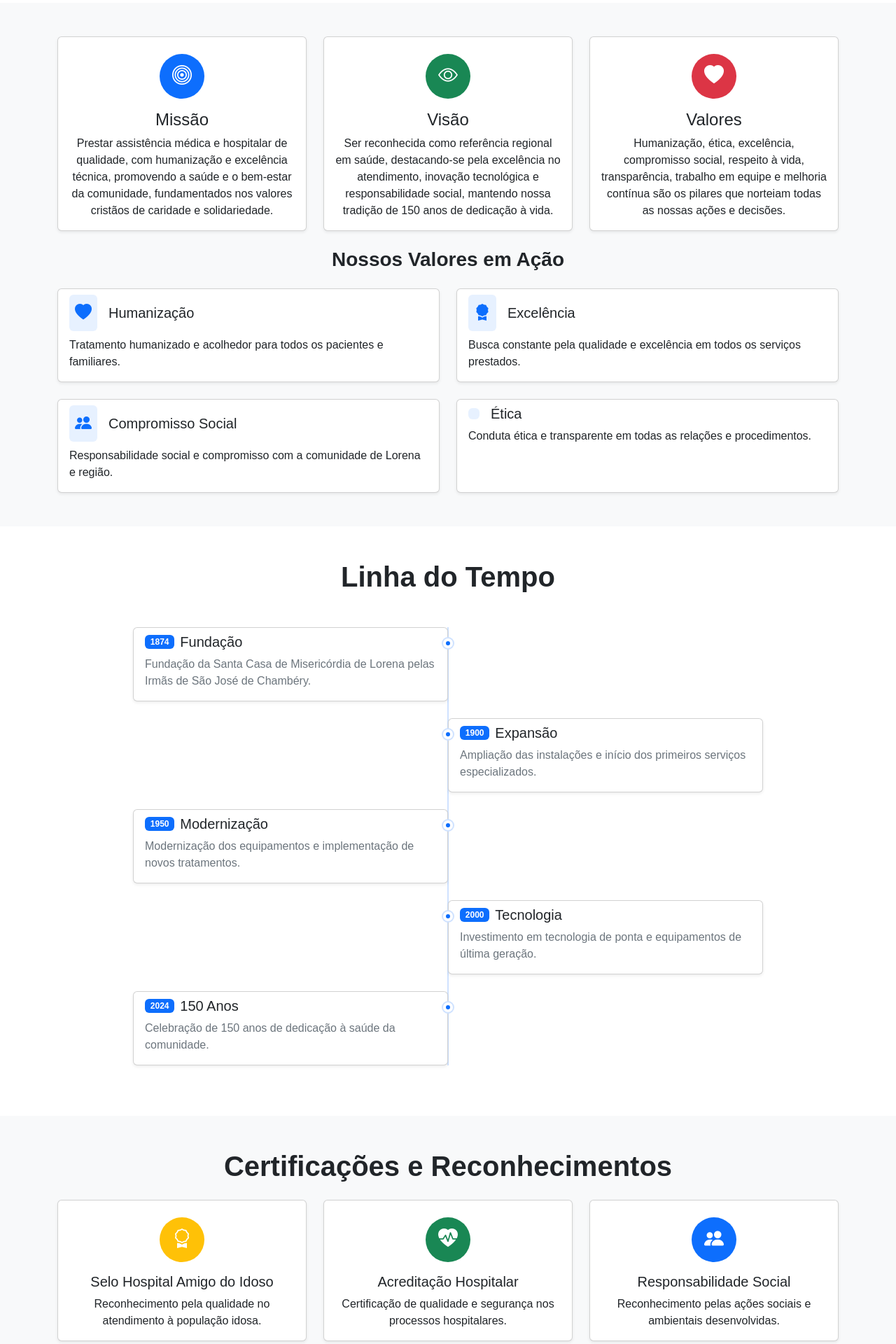
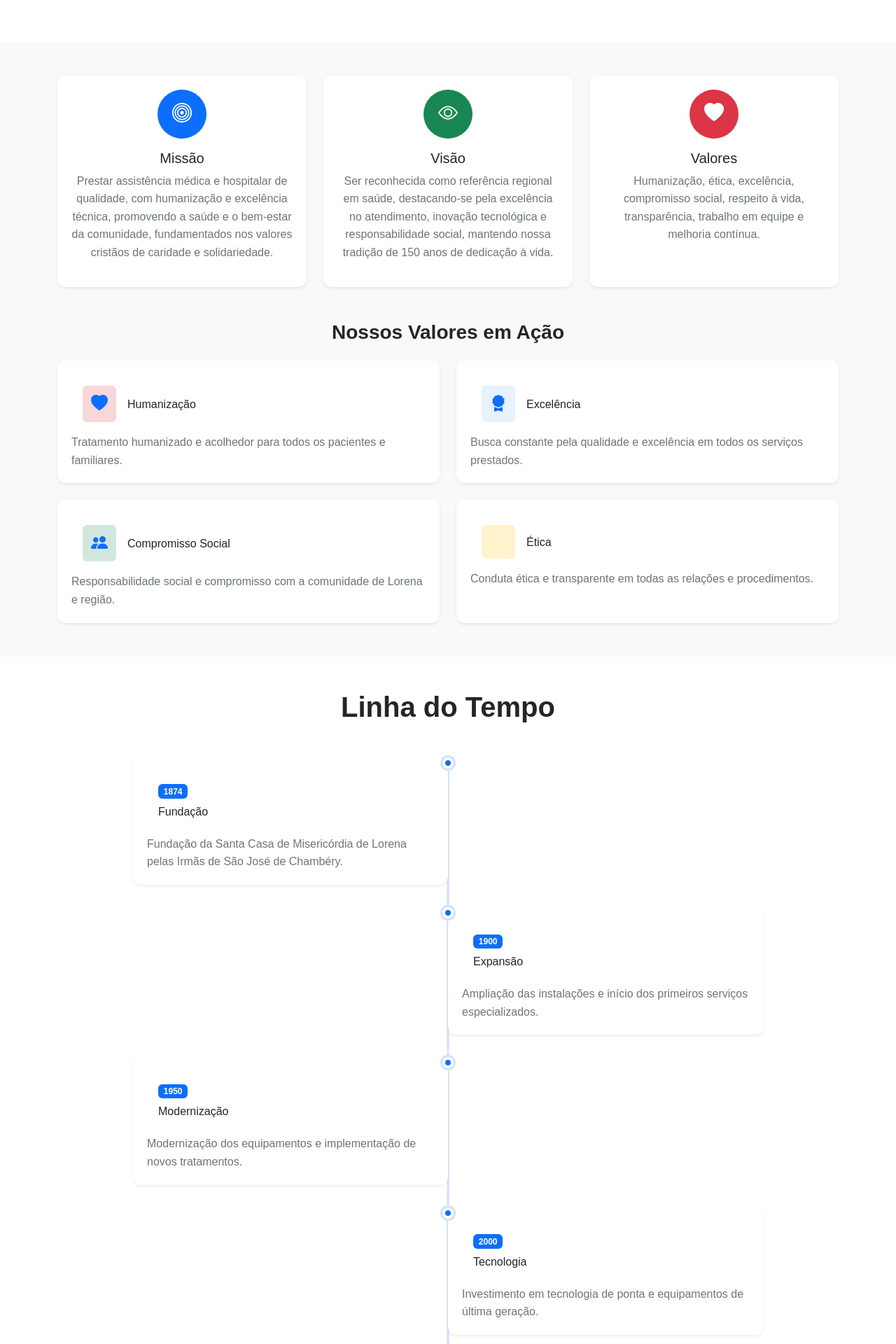
Before and after one commit to SCL-Desenvolvimento/SantaCasaLorena, an Angular app in the folder santacasalorena.client/: page /institucional in a window 1280 px wide. Shown: the part 840-2760 px from the top of the page at 70% size. Built offline with nearby package versions, Linux system fonts and the light colour scheme.

Commit message:
insitucional melhorado.

```diff
--- a/santacasalorena.client/src/app/pages/institucional/institucional.component.css
+++ b/santacasalorena.client/src/app/pages/institucional/institucional.component.css
@@ -1,20 +1,82 @@
-/* Gradiente do hero (equivalente ao tailwind from-blue-600 to-blue-800) */
+/* Hero */
 .hero-gradient {
   background: linear-gradient(90deg, #0d6efd 0%, #0a58ca 100%);
+  background-size: 200% 200%;
+  animation: gradientMove 6s ease infinite;
 }
 
-/* Hover suave nos cards de valores */
+@keyframes gradientMove {
+  0% {
+    background-position: 0% 50%;
+  }
+
+  50% {
+    background-position: 100% 50%;
+  }
+
+  100% {
+    background-position: 0% 50%;
+  }
+}
+
+/* Ícones circulares */
+.icon-circle {
+  width: 70px; /* ligeiramente maior para respiro */
+  height: 70px;
+  border-radius: 50%;
+  display: flex;
+  align-items: center;
+  justify-content: center;
+  margin: 0 auto; /* centraliza dentro do card */
+}
+
+/* Cards */
+.card {
+  border: none; /* mantém visual limpo */
+  border-radius: 0.75rem; /* bordas levemente arredondadas */
+  padding: 1.25rem; /* espaçamento interno padrão */
+}
+
+.card-body {
+  padding: 1rem 0 0 0; /* espaço entre título e descrição */
+}
+
+.card-header {
+  padding: 1rem; /* adiciona respiro no header */
+}
+
+/* Cards */
 .card-hover {
-  transition: box-shadow 0.25s ease;
+  transition: transform 0.25s ease, box-shadow 0.25s ease;
 }
 
   .card-hover:hover {
+    transform: translateY(-5px);
     box-shadow: 0 0.75rem 1.5rem rgba(0,0,0,0.08);
+  }
+
+.card-header .d-flex {
+  align-items: center;
+  gap: 0.75rem;
+}
+
+.card-header .rounded {
+  display: flex;
+  align-items: center;
+  justify-content: center;
+  min-width: 48px;
+  min-height: 48px;
+  border-radius: 50%;
+}
+
+.text-secondary {
+  line-height: 1.6;
 }
 
 /* Timeline */
 .timeline {
   position: relative;
+  max-width: 900px;
 }
 
 .timeline-line {
@@ -22,49 +84,51 @@
   top: 0;
   bottom: 0;
   left: 50%;
-  width: 2px;
   transform: translateX(-50%);
-  background: #cfe2ff; /* azul clarinho */
+  width: 3px;
+  background: #cfe2ff;
 }
 
 .timeline-item {
   position: relative;
+  margin-bottom: 2rem;
 }
 
-  .timeline-item .timeline-dot {
+.timeline-dot {
   position: absolute;
-    left: 1rem; /* mobile: alinha à esquerda */
-    top: 1rem;
-    width: 14px;
-    height: 14px;
+  left: 50%;
+  transform: translateX(-50%);
+  width: 16px;
+  height: 16px;
   background: #0d6efd;
   border: 4px solid #fff;
   border-radius: 50%;
-    box-shadow: 0 0 0 2px #cfe2ff;
+  box-shadow: 0 0 0 3px #cfe2ff;
   z-index: 2;
 }
 
-  .timeline-item .timeline-content {
-    margin-left: 3rem; /* espaço para o dot no mobile */
-  }
-
-/* Desktop: alternância esquerda/direita ao redor da linha central */
-@media (min-width: 768px) {
-  .timeline-item {
-    margin-bottom: 2rem;
-  }
-
-    .timeline-item .timeline-dot {
-      left: 50%;
-      transform: translateX(-50%);
-    }
-
-    .timeline-item .timeline-content {
+.timeline-content {
   width: 50%;
-      margin-left: 0;
 }
 
 .timeline-item.flex-row-reverse .timeline-content {
-      margin-left: auto; /* joga para direita quando reverso */
+  margin-left: auto;
+}
+
+/* Responsivo */
+@media (max-width: 767px) {
+  .timeline-line {
+    left: 0;
+    transform: none;
+  }
+
+  .timeline-dot {
+    left: 0;
+    transform: none;
+  }
+
+  .timeline-content {
+    width: 100%;
+    margin-left: 2.5rem;
   }
 }
--- a/santacasalorena.client/src/app/pages/institucional/institucional.component.html
+++ b/santacasalorena.client/src/app/pages/institucional/institucional.component.html
@@ -1,39 +1,19 @@
 <div class="min-vh-100">
 
   <!-- Hero -->
-  <section class="hero-gradient text-white py-5 py-lg-6">
+  <section class="hero-gradient text-white py-5 text-center">
     <div class="container">
-      <div class="mx-auto text-center" style="max-width: 900px;">
-        <h1 class="display-5 fw-bold mb-3">Institucional</h1>
-        <p class="lead mb-0 opacity-75">150 anos de história, tradição e dedicação à saúde</p>
-      </div>
+      <h1 class="display-5 fw-bold mb-3">{{ hero.titulo }}</h1>
+      <p class="lead opacity-75">{{ hero.subtitulo }}</p>
     </div>
   </section>
 
   <!-- Nossa História -->
   <section class="py-5 bg-white">
     <div class="container">
-      <div class="mx-auto" style="max-width: 900px;">
-        <h2 class="h1 fw-bold text-dark text-center mb-4">Nossa História</h2>
-        <div class="fs-5 text-secondary">
-          <p class="mb-3">
-            A Santa Casa de Misericórdia de Lorena foi fundada em 1874 pelas Irmãs de São José de Chambéry,
-            com o objetivo de prestar assistência médica e hospitalar à população da região do Vale do Paraíba.
-            Ao longo de seus 150 anos de existência, a instituição se consolidou como referência em saúde,
-            sempre pautada pelos valores cristãos de caridade, solidariedade e amor ao próximo.
-          </p>
-          <p class="mb-3">
-            Durante mais de um século e meio, a Santa Casa de Lorena tem sido um pilar fundamental na
-            prestação de serviços de saúde para a comunidade local e regional. Nossa trajetória é marcada
-            por constantes investimentos em infraestrutura, tecnologia e capacitação profissional, sempre
-            com o objetivo de oferecer o melhor atendimento possível aos nossos pacientes.
-          </p>
-          <p class="mb-0">
-            Hoje, somos reconhecidos como um hospital de referência, oferecendo serviços de alta complexidade
-            e mantendo nosso compromisso original de servir a todos, independentemente de sua condição social
-            ou econômica. Nossa missão continua sendo a mesma: cuidar da vida com dedicação, competência e amor.
-          </p>
-        </div>
+      <h2 class="h1 fw-bold text-center mb-4">{{ historia.titulo }}</h2>
+      <div class="fs-5 text-secondary mx-auto" style="max-width: 900px;">
+        <p *ngFor="let p of historia.paragrafos" class="mb-3">{{ p }}</p>
       </div>
     </div>
   </section>
@@ -41,178 +21,76 @@
   <!-- Missão, Visão, Valores -->
   <section class="py-5 bg-light">
     <div class="container">
+      <div class="row g-4 mb-5">
+        <div class="col-12 col-lg-4" *ngFor="let val of valoresPrincipais">
+          <div class="card text-center h-100 shadow-sm card-hover">
+            <div class="icon-circle mb-3" [style.background]="val.color">
+              <i class="bi fs-3 text-white" [ngClass]="val.icon"></i>
+            </div>
+            <h3 class="h5">{{ val.title }}</h3>
+            <p class="text-secondary">{{ val.description }}</p>
+          </div>
+        </div>
+      </div>
 
-      <div class="row g-4 mb-4">
-        <!-- Missão -->
-        <div class="col-12 col-lg-4">
-          <div class="card text-center h-100 shadow-sm">
-            <div class="card-header bg-transparent border-0 pt-4">
-              <div class="mx-auto mb-3 rounded-circle d-flex align-items-center justify-content-center"
-                   style="width:64px;height:64px;background:#0d6efd;">
-                <i class="bi bi-bullseye fs-3 text-white"></i>
+      <h3 class="h3 fw-bold text-center mb-4">Nossos Valores em Ação</h3>
+      <div class="row g-4">
+        <div class="col-12 col-md-6" *ngFor="let value of valoresAcao">
+          <div class="card h-100 shadow-sm card-hover">
+            <div class="card-header bg-transparent border-0">
+              <div class="d-flex align-items-center gap-3">
+                <div class="rounded p-2" [style.background]="value.color">
+                  <i class="bi fs-4 text-primary" [ngClass]="value.icon"></i>
+                </div>
+                <h4 class="h6 mb-0">{{ value.title }}</h4>
               </div>
-              <h3 class="h4 mb-0">Missão</h3>
             </div>
             <div class="card-body pt-0">
-              <p class="card-text">
-                Prestar assistência médica e hospitalar de qualidade, com humanização e
-                excelência técnica, promovendo a saúde e o bem-estar da comunidade,
-                fundamentados nos valores cristãos de caridade e solidariedade.
-              </p>
-            </div>
-          </div>
-        </div>
-
-        <!-- Visão -->
-        <div class="col-12 col-lg-4">
-          <div class="card text-center h-100 shadow-sm">
-            <div class="card-header bg-transparent border-0 pt-4">
-              <div class="mx-auto mb-3 rounded-circle d-flex align-items-center justify-content-center"
-                   style="width:64px;height:64px;background:#198754;">
-                <i class="bi bi-eye fs-3 text-white"></i>
-              </div>
-              <h3 class="h4 mb-0">Visão</h3>
-            </div>
-            <div class="card-body pt-0">
-              <p class="card-text">
-                Ser reconhecida como referência regional em saúde, destacando-se pela
-                excelência no atendimento, inovação tecnológica e responsabilidade social,
-                mantendo nossa tradição de 150 anos de dedicação à vida.
-              </p>
-            </div>
-          </div>
-        </div>
-
-        <!-- Valores -->
-        <div class="col-12 col-lg-4">
-          <div class="card text-center h-100 shadow-sm">
-            <div class="card-header bg-transparent border-0 pt-4">
-              <div class="mx-auto mb-3 rounded-circle d-flex align-items-center justify-content-center"
-                   style="width:64px;height:64px;background:#dc3545;">
-                <i class="bi bi-heart-fill fs-3 text-white"></i>
-              </div>
-              <h3 class="h4 mb-0">Valores</h3>
-            </div>
-            <div class="card-body pt-0">
-              <p class="card-text">
-                Humanização, ética, excelência, compromisso social, respeito à vida,
-                transparência, trabalho em equipe e melhoria contínua são os pilares
-                que norteiam todas as nossas ações e decisões.
-              </p>
+              <p class="text-secondary mb-0">{{ value.description }}</p>
             </div>
           </div>
         </div>
       </div>
-
-      <!-- Nossos Valores em Ação -->
-      <div>
-        <h3 class="h3 fw-bold text-dark text-center mb-4">Nossos Valores em Ação</h3>
-        <div class="row g-4">
-          <div class="col-12 col-md-6" *ngFor="let value of values; let i = index">
-            <div class="card h-100 shadow-sm card-hover">
-              <div class="card-header bg-transparent border-0">
-                <div class="d-flex align-items-center gap-3">
-                  <div class="rounded p-2" style="background:#e7f1ff;">
-                    <i class="bi fs-4 text-primary" [ngClass]="value.icon"></i>
-                  </div>
-                  <h4 class="h5 mb-0">{{ value.title }}</h4>
-                </div>
-              </div>
-              <div class="card-body pt-0">
-                <p class="card-text mb-0">{{ value.description }}</p>
-              </div>
-            </div>
-          </div>
-        </div>
-      </div>
-
     </div>
   </section>
 
   <!-- Linha do Tempo -->
   <section class="py-5 bg-white">
     <div class="container">
-      <h2 class="h1 fw-bold text-dark text-center mb-5">Linha do Tempo</h2>
-
-      <div class="timeline mx-auto" style="max-width: 900px;">
-        <div class="timeline-line d-none d-md-block"></div>
-
-        <div class="timeline-item d-md-flex align-items-center mb-4"
-             *ngFor="let item of timeline; let idx = index"
-             [ngClass]="{'flex-row-reverse': idx % 2 === 1}">
-          <!-- Dot -->
+      <h2 class="h1 fw-bold text-center mb-5">Linha do Tempo</h2>
+      <div class="timeline mx-auto">
+        <div class="timeline-line"></div>
+        <div class="timeline-item" *ngFor="let item of timeline; let i = index" [ngClass]="{'flex-row-reverse': i % 2}">
           <div class="timeline-dot"></div>
-
-          <!-- Content -->
           <div class="timeline-content card shadow-sm">
             <div class="card-header bg-transparent border-0">
-              <div class="d-flex align-items-center gap-2">
-                <span class="badge bg-primary fw-bold">{{ item.year }}</span>
-                <h3 class="h5 mb-0">{{ item.title }}</h3>
-              </div>
+              <span class="badge bg-primary fw-bold">{{ item.year }}</span>
+              <h3 class="h6 mt-2">{{ item.title }}</h3>
             </div>
             <div class="card-body pt-0">
-              <p class="mb-0 text-secondary">{{ item.description }}</p>
+              <p class="text-secondary mb-0">{{ item.description }}</p>
             </div>
           </div>
         </div>
       </div>
-
     </div>
   </section>
 
-  <!-- Certificações e Reconhecimentos -->
+  <!-- Certificações -->
   <section class="py-5 bg-light">
     <div class="container">
-      <h2 class="h1 fw-bold text-dark text-center mb-4">Certificações e Reconhecimentos</h2>
-
+      <h2 class="h1 fw-bold text-center mb-4">Certificações e Reconhecimentos</h2>
       <div class="row g-4">
-        <div class="col-12 col-md-4">
-          <div class="card text-center h-100 shadow-sm">
-            <div class="card-header bg-transparent border-0 pt-4">
-              <div class="mx-auto mb-3 rounded-circle d-flex align-items-center justify-content-center"
-                   style="width:64px;height:64px;background:#ffc107;">
-                <i class="bi bi-award fs-3 text-white"></i>
-              </div>
-              <h3 class="h5 mb-0">Selo Hospital Amigo do Idoso</h3>
+        <div class="col-12 col-md-4" *ngFor="let cert of certificacoes">
+          <div class="card h-100 shadow-sm card-hover">
+            <div class="icon-circle mb-3" [style.background]="cert.color">
+              <i class="bi fs-3 text-white" [ngClass]="cert.icon"></i>
             </div>
-            <div class="card-body pt-0">
-              <p class="card-text">Reconhecimento pela qualidade no atendimento à população idosa.</p>
-            </div>
-          </div>
-        </div>
-
-        <div class="col-12 col-md-4">
-          <div class="card text-center h-100 shadow-sm">
-            <div class="card-header bg-transparent border-0 pt-4">
-              <div class="mx-auto mb-3 rounded-circle d-flex align-items-center justify-content-center"
-                   style="width:64px;height:64px;background:#198754;">
-                <i class="bi bi-heart-pulse-fill fs-3 text-white"></i>
-              </div>
-              <h3 class="h5 mb-0">Acreditação Hospitalar</h3>
-            </div>
-            <div class="card-body pt-0">
-              <p class="card-text">Certificação de qualidade e segurança nos processos hospitalares.</p>
-            </div>
-          </div>
-        </div>
-
-        <div class="col-12 col-md-4">
-          <div class="card text-center h-100 shadow-sm">
-            <div class="card-header bg-transparent border-0 pt-4">
-              <div class="mx-auto mb-3 rounded-circle d-flex align-items-center justify-content-center"
-                   style="width:64px;height:64px;background:#0d6efd;">
-                <i class="bi bi-people-fill fs-3 text-white"></i>
-              </div>
-              <h3 class="h5 mb-0">Responsabilidade Social</h3>
-            </div>
-            <div class="card-body pt-0">
-              <p class="card-text">Reconhecimento pelas ações sociais e ambientais desenvolvidas.</p>
-            </div>
+            <h3 class="h6">{{ cert.title }}</h3>
+            <p class="text-secondary">{{ cert.description }}</p>
           </div>
         </div>
       </div>
-
     </div>
   </section>
 
--- a/santacasalorena.client/src/app/pages/institucional/institucional.component.ts
+++ b/santacasalorena.client/src/app/pages/institucional/institucional.component.ts
@@ -1,14 +1,28 @@
-import { CommonModule } from '@angular/common';
 import { Component } from '@angular/core';
 
+interface Secao {
+  titulo: string;
+  subtitulo?: string;
+  texto?: string;
+  paragrafos?: string[];
+}
+
 interface Valor {
-  icon: string;   // classe do Bootstrap Icons, ex.: 'bi-heart-fill'
+  icon: string;
+  color: string;
   title: string;
   description: string;
 }
 
 interface TimelineItem {
   year: string;
+  title: string;
+  description: string;
+}
+
+interface Certificacao {
+  icon: string;
+  color: string;
   title: string;
   description: string;
 }
@@ -20,54 +34,54 @@ interface TimelineItem {
   styleUrl: './institucional.component.css'
 })
 export class InstitucionalComponent {
-  values: Valor[] = [
-    {
-      icon: 'bi-heart-fill',
-      title: 'Humanização',
-      description: 'Tratamento humanizado e acolhedor para todos os pacientes e familiares.'
-    },
-    {
-      icon: 'bi-award-fill',
-      title: 'Excelência',
-      description: 'Busca constante pela qualidade e excelência em todos os serviços prestados.'
-    },
-    {
-      icon: 'bi-people-fill',
-      title: 'Compromisso Social',
-      description: 'Responsabilidade social e compromisso com a comunidade de Lorena e região.'
-    },
-    {
-      icon: 'bi-handshake',
-      title: 'Ética',
-      description: 'Conduta ética e transparente em todas as relações e procedimentos.'
-    }
+  hero: Secao = {
+    titulo: 'Institucional',
+    subtitulo: '150 anos de história, tradição e dedicação à saúde'
+  };
+
+  historia: Secao = {
+    titulo: 'Nossa História',
+    paragrafos: [
+      `A Santa Casa de Misericórdia de Lorena foi fundada em 1874 pelas Irmãs de São José de Chambéry,
+      com o objetivo de prestar assistência médica e hospitalar à população da região do Vale do Paraíba.
+      Ao longo de seus 150 anos de existência, a instituição se consolidou como referência em saúde,
+      sempre pautada pelos valores cristãos de caridade, solidariedade e amor ao próximo.`,
+
+      `Durante mais de um século e meio, a Santa Casa de Lorena tem sido um pilar fundamental na
+      prestação de serviços de saúde para a comunidade local e regional. Nossa trajetória é marcada
+      por constantes investimentos em infraestrutura, tecnologia e capacitação profissional, sempre
+      com o objetivo de oferecer o melhor atendimento possível aos nossos pacientes.`,
+
+      `Hoje, somos reconhecidos como um hospital de referência, oferecendo serviços de alta complexidade
+      e mantendo nosso compromisso original de servir a todos, independentemente de sua condição social
+      ou econômica. Nossa missão continua sendo a mesma: cuidar da vida com dedicação, competência e amor.`
+    ]
+  };
+
+  valoresPrincipais: Valor[] = [
+    { icon: 'bi-bullseye', color: '#0d6efd', title: 'Missão', description: 'Prestar assistência médica e hospitalar de qualidade, com humanização e excelência técnica, promovendo a saúde e o bem-estar da comunidade, fundamentados nos valores cristãos de caridade e solidariedade.' },
+    { icon: 'bi-eye', color: '#198754', title: 'Visão', description: 'Ser reconhecida como referência regional em saúde, destacando-se pela excelência no atendimento, inovação tecnológica e responsabilidade social, mantendo nossa tradição de 150 anos de dedicação à vida.' },
+    { icon: 'bi-heart-fill', color: '#dc3545', title: 'Valores', description: 'Humanização, ética, excelência, compromisso social, respeito à vida, transparência, trabalho em equipe e melhoria contínua.' }
+  ];
+
+  valoresAcao: Valor[] = [
+    { icon: 'bi-heart-fill', color: '#f8d7da', title: 'Humanização', description: 'Tratamento humanizado e acolhedor para todos os pacientes e familiares.' },
+    { icon: 'bi-award-fill', color: '#e7f1ff', title: 'Excelência', description: 'Busca constante pela qualidade e excelência em todos os serviços prestados.' },
+    { icon: 'bi-people-fill', color: '#d1e7dd', title: 'Compromisso Social', description: 'Responsabilidade social e compromisso com a comunidade de Lorena e região.' },
+    { icon: 'bi-handshake', color: '#fff3cd', title: 'Ética', description: 'Conduta ética e transparente em todas as relações e procedimentos.' }
   ];
 
   timeline: TimelineItem[] = [
-    {
-      year: '1874',
-      title: 'Fundação',
-      description: 'Fundação da Santa Casa de Misericórdia de Lorena pelas Irmãs de São José de Chambéry.'
-    },
-    {
-      year: '1900',
-      title: 'Expansão',
-      description: 'Ampliação das instalações e início dos primeiros serviços especializados.'
-    },
-    {
-      year: '1950',
-      title: 'Modernização',
-      description: 'Modernização dos equipamentos e implementação de novos tratamentos.'
-    },
-    {
-      year: '2000',
-      title: 'Tecnologia',
-      description: 'Investimento em tecnologia de ponta e equipamentos de última geração.'
-    },
-    {
-      year: '2024',
-      title: '150 Anos',
-      description: 'Celebração de 150 anos de dedicação à saúde da comunidade.'
-    }
+    { year: '1874', title: 'Fundação', description: 'Fundação da Santa Casa de Misericórdia de Lorena pelas Irmãs de São José de Chambéry.' },
+    { year: '1900', title: 'Expansão', description: 'Ampliação das instalações e início dos primeiros serviços especializados.' },
+    { year: '1950', title: 'Modernização', description: 'Modernização dos equipamentos e implementação de novos tratamentos.' },
+    { year: '2000', title: 'Tecnologia', description: 'Investimento em tecnologia de ponta e equipamentos de última geração.' },
+    { year: '2024', title: '150 Anos', description: 'Celebração de 150 anos de dedicação à saúde da comunidade.' }
+  ];
+
+  certificacoes: Certificacao[] = [
+    { icon: 'bi-award', color: '#ffc107', title: 'Selo Hospital Amigo do Idoso', description: 'Reconhecimento pela qualidade no atendimento à população idosa.' },
+    { icon: 'bi-heart-pulse-fill', color: '#198754', title: 'Acreditação Hospitalar', description: 'Certificação de qualidade e segurança nos processos hospitalares.' },
+    { icon: 'bi-people-fill', color: '#0d6efd', title: 'Responsabilidade Social', description: 'Reconhecimento pelas ações sociais e ambientais desenvolvidas.' }
   ];
 }
```
Lines whose indentation alone changed are shown as unchanged.
